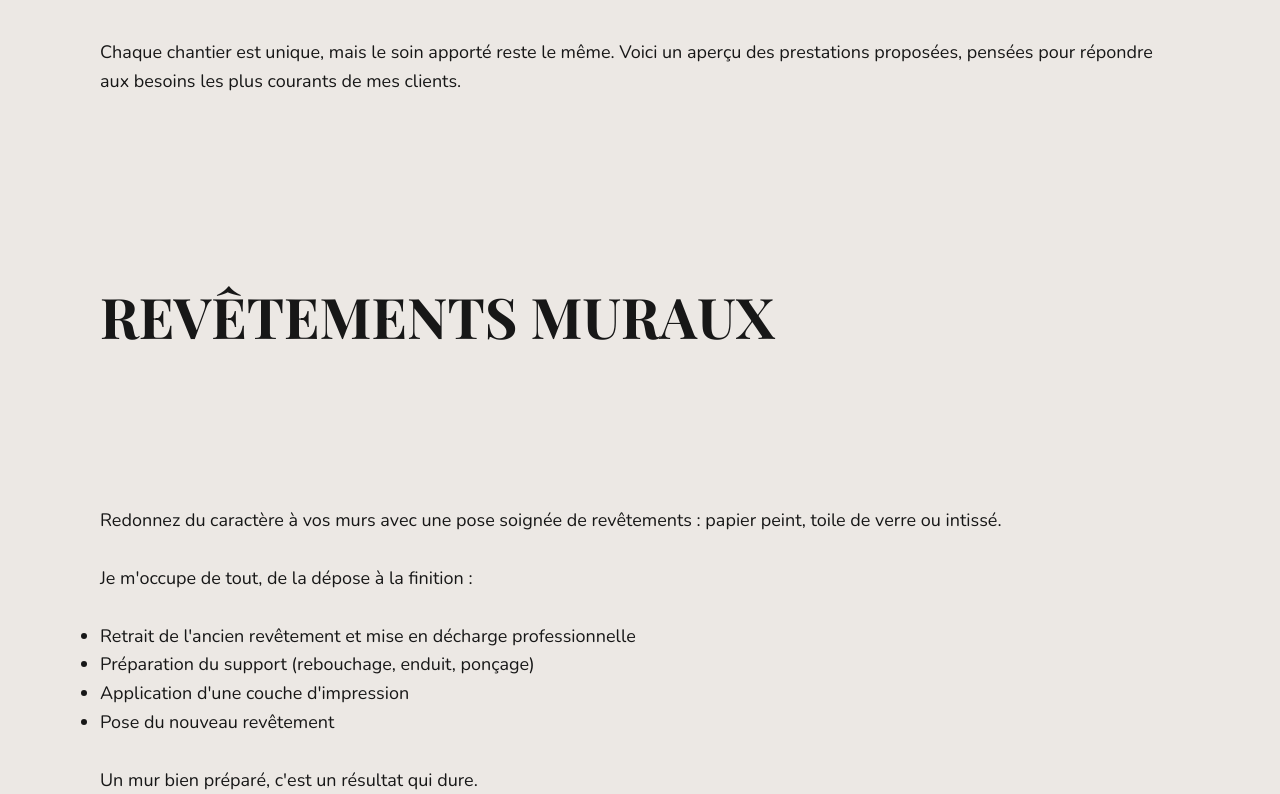
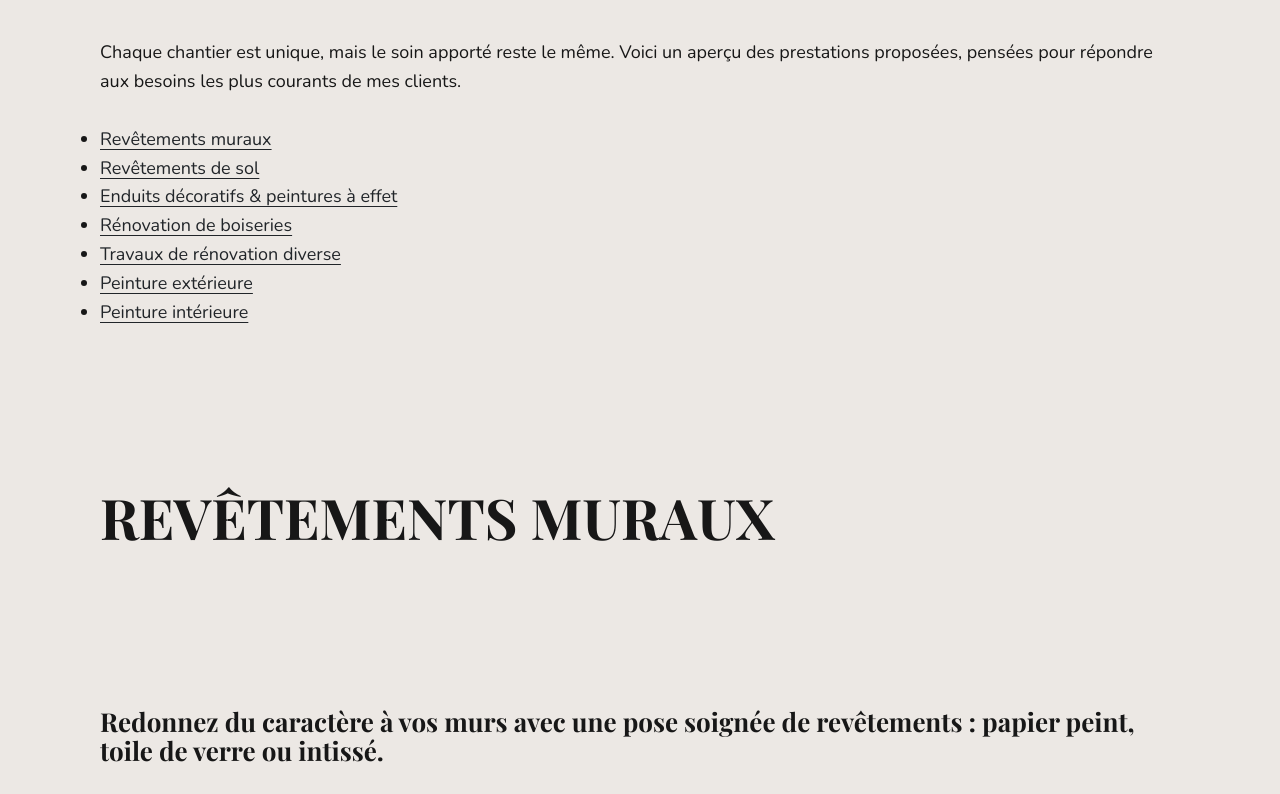
Before and after one commit to aurelienog/renov, a Next.js app: page /prestations in a window 1280 px wide. Shown: the part 346-1140 px from the top of the page. Built offline with nearby package versions, Linux system fonts and the light colour scheme; a web font is replaced by a local one.

Commit message:
update link service section

```diff
--- a/src/components/gallery/Gallery.tsx
+++ b/src/components/gallery/Gallery.tsx
@@ -9,7 +9,7 @@ function Gallery({ services } : { services: Service[] }): JSX.Element {
     <div className={ styles.gallery }>
       {
         services?.map((service: Service, index: number) => (
-          <GalleryCard key={`${service.name}-${index}`} image={service.image} name={service.name}/>
+          <GalleryCard key={`${service.name}-${index}`} image={service.image} name={service.name} id={service.id}/>
         ))
       }
     </div>
--- a/src/components/gallery/GalleryCard.tsx
+++ b/src/components/gallery/GalleryCard.tsx
@@ -4,11 +4,11 @@ import styles from './styles.module.css';
 import Link from 'next/link';
 
 
-function GalleryCard({ image, name }: { image:StaticImageData, name: string }): JSX.Element {
+function GalleryCard({ image, name, id }: { image:StaticImageData, name: string, id:string }): JSX.Element {
 
   return (
     <article className={styles.card}>
-      <Link href="/prestations">
+      <Link href={`/prestations#${id}`}>
         <Image src={image} alt="" sizes="300px" width={300} height={300} quality={50} placeholder="blur"/>
         <div className={styles.overlay}>
       <h3>{name}</h3>
--- a/src/components/grid-services/GridServices.tsx
+++ b/src/components/grid-services/GridServices.tsx
@@ -1,17 +1,21 @@
+'use client'
+import { useScrollToHash } from '@/hooks/useScrollToHash';
 import { DetailedService } from '@/models/interfaces'
 import Image from 'next/image';
 import React, { JSX } from 'react'
 
 function GridServices({ service }: {service:DetailedService}): JSX.Element {
-  const { title, intro, details, result, image } = service;
+  const { title, intro, details, result, image, id } = service;
+  useScrollToHash()
+
   return (
-    <article className='section'>
+    <section className='section' id={id}>
       <h2>{title}</h2>
-      <p>{intro}</p>
+      <h3>{intro}</h3>
       <>{details}</>
       <p>{result}</p>
       <Image src={image} alt='' width={150} height={150} loading='lazy' placeholder='blur'/>
-    </article>
+    </section>
   )
 }
 
--- a/src/data/data.tsx
+++ b/src/data/data.tsx
@@ -59,7 +59,7 @@ export const statistics : TrustStatistic[] = [{
   characters: 3
 }, {
   icon: paint,
-  stat: 500,
+  stat: 400,
   information: " projets réalisés",
   prefix: "+",
   characters: 4
@@ -265,35 +265,43 @@ export const services: Service[] = [
   {
     name: 'Revêtements muraux',
     image: revetement,
-    rank: 3
+    rank: 3,
+    id: 'mur'
   }, {
     name: 'Revêtements de sols',
     image: parquet,
-    rank: 4
+    rank: 4,
+    id: 'sol'
   }, {
     name: 'Rénovation de boiseries',
     image: bois,
-    rank: 5
+    rank: 5,
+    id: 'boiserie'
   }, {
     name: 'Peinture intérieure',
     image: interieur,
-    rank:  1
+    rank:  1,
+    id: 'peinture-interieure'
   }, {
     name: 'Peinture extérieure',
     image: exterieur,
-    rank:  2
+    rank:  2,
+    id: 'peinture-exterieure'
   }, {
     name: 'Préparation des supports',
     image: preparation,
-    rank: 6
+    rank: 6,
+    id: ''
   }, {
     name: 'Enduits décoratifs',
     image: enduit,
-    rank: 7
+    rank: 7,
+    id: 'enduit'
   }, {
     name: 'Rénovation diverse',
     image: autre,
-    rank: 8
+    rank: 8,
+    id: 'autre'
 }];
 
 // services descriptions for "prestation" page
@@ -310,7 +318,8 @@ export const detailedServices: DetailedService[] = [{
   </ul>
   </>,
   result: `Un mur bien préparé, c'est un résultat qui dure.`,
-  image: autre
+  image: autre,
+  id:'mur',
 }, {
   title: 'Peinture intérieure',
   intro : 'Mettez en valeur vos espaces avec une peinture soignée et durable, adaptée à chaque pièce de votre intérieur.',
@@ -323,7 +332,8 @@ export const detailedServices: DetailedService[] = [{
   </ul>
   </>,
   result: 'Une finition nette et élégante pour un intérieur qui vous ressemble.',
-  image: autre
+  image: autre,
+  id:'peinture-interieure',
 }, {
   title: 'Enduits décoratifs & peintures à effet',
   intro : 'Pour un intérieur unique, optez pour des textures originales comme le béton ciré, le stuc ou les peintures métallisées.',
@@ -337,7 +347,8 @@ export const detailedServices: DetailedService[] = [{
   </ul>
   </>,
   result: 'Des murs qui deviennent de véritables éléments de décoration.',
-  image: autre
+  image: autre,
+  id:'enduit',
 }, {
   title: 'Peinture extérieure',
   intro : `Protégez et valorisez vos façades, boiseries ou ferronneries avec des peintures durables, adaptées à l'extérieur.`,
@@ -349,7 +360,8 @@ export const detailedServices: DetailedService[] = [{
   </ul>
   </>,
   result: 'Une protection efficace, un rendu impeccable.',
-  image: autre
+  image: autre,
+  id:'peinture-exterieure',
 }, {
   title: 'Rénovation de boiseries',
   intro : 'Redonnez vie à vos boiseries intérieures ou extérieures : portes, volets, escaliers, meubles...',
@@ -361,7 +373,8 @@ export const detailedServices: DetailedService[] = [{
   </ul>
   </>,
   result: 'Un travail soigné pour préserver et valoriser vos boiseries.',
-  image: autre
+  image: autre,
+  id:'boiserie'
 }, {
   title: 'Revêtements de sol',
   intro : `Parquet, vinyle, stratifié… Je vous accompagne dans le choix et la pose d'un sol adapté à vos besoins.`,
@@ -374,7 +387,8 @@ export const detailedServices: DetailedService[] = [{
   </ul>
   </>,
   result: 'Un sol résistant, confortable et esthétique.',
-  image: autre
+  image: autre,
+  id:'sol',
 }, {
   title: 'Travaux de rénovation diverse',
   intro : 'Des ajustements utiles pour finaliser votre projet :',
@@ -387,7 +401,8 @@ export const detailedServices: DetailedService[] = [{
   </ul>
   </>,
   result: 'Des finitions complètes pour un intérieur fonctionnel et harmonieux.',
-  image: autre
+  image: autre,
+  id: 'autre'
 }
 ]
 
--- /dev/null
+++ b/src/hooks/useScrollToHash.ts
@@ -0,0 +1,28 @@
+'use client'
+
+import { usePathname, useSearchParams } from "next/navigation"
+import { useEffect } from "react";
+
+export function useScrollToHash(delay: number = 100): void {
+  const pathname = usePathname();
+  const searchParams = useSearchParams();
+
+  useEffect(() => {
+    if( typeof window === 'undefined') return
+
+    const hash = window.location.hash;
+    if(!hash) return
+
+    const scrollToElement = (): void => {
+      const element = document.querySelector<HTMLElement>(hash)
+      if (element) {
+        element.scrollIntoView({ block: 'start' })
+      }
+    }
+
+    const timeout = setTimeout(scrollToElement, delay);
+
+    return () => clearTimeout(timeout);
+
+  }, [pathname, searchParams, delay])
+}
--- a/src/sections-prestations/landing/LandingPrestations.tsx
+++ b/src/sections-prestations/landing/LandingPrestations.tsx
@@ -2,12 +2,22 @@ import React from 'react';
 import { detailedServices } from '../../data/data'
 import { DetailedService } from '@/models/interfaces';
 import GridServices from '@/components/grid-services/GridServices';
+import Link from 'next/link';
 
 function LandingPrestations() {
   return (
     <section className={`section`}>
       <h1>Mes Prestations</h1>
       <p>Chaque chantier est unique, mais le soin apporté reste le même. Voici un aperçu des prestations proposées, pensées pour répondre aux besoins les plus courants de mes clients.</p>
+      <ul>
+        <li><Link href={"#mur"}>Revêtements muraux</Link></li>
+        <li><Link href={"#sol"}>Revêtements de sol</Link></li>
+        <li><Link href={"#enduit"}>Enduits décoratifs & peintures à effet</Link></li>
+        <li><Link href={"#boiserie"}>Rénovation de boiseries</Link></li>
+        <li><Link href={"#autre"}>Travaux de rénovation diverse</Link></li>
+        <li><Link href={"#peinture-exterieure"}>Peinture extérieure</Link></li>
+        <li><Link href={"#peinture-interieure"}>Peinture intérieure</Link></li>
+      </ul>
       { detailedServices.map((service: DetailedService, index) => (
         <GridServices service={service} key={index}></GridServices>
       ))}
```
Also changed, not shown: src/models/interfaces.ts (+27 -25 lines).
